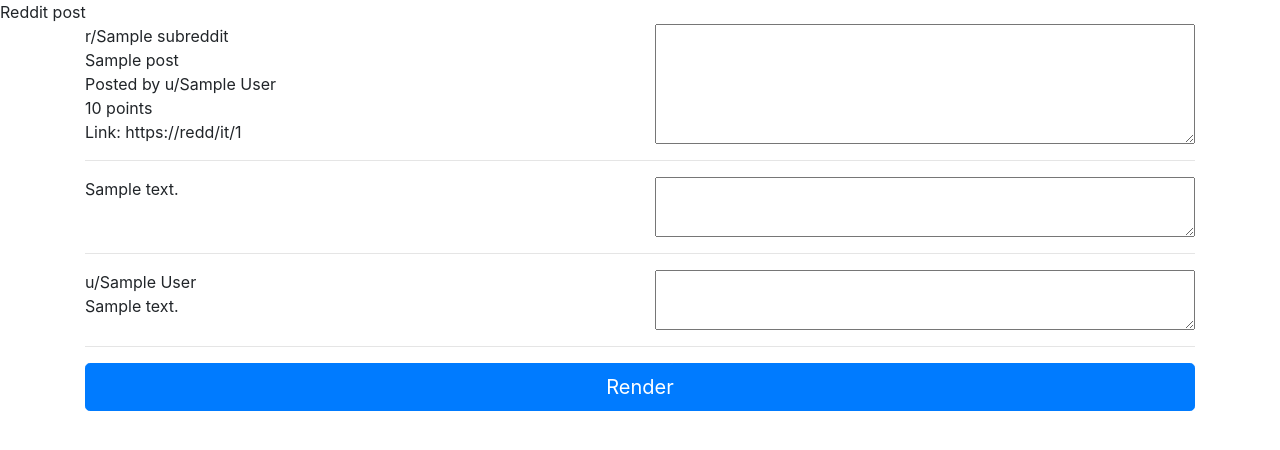
After one commit to Huy-Ngo/reddit-transtool, a Flask app: template crawler/templates/app/translate.html in a window 1280 px wide. The commit adds this page. Shown: the top 450 px of the page. Run offline with Flask 2, Linux system fonts and the light colour scheme; the template is opened without the code that fills it: most values are stand-ins (such as "Sample title", 1, 10 or a date in 2020); parts of the project's set-up code (start-up, migrations or seed data) failed here and were passed over; some libraries are stand-ins or nearby versions.

Commit message:
Resolve #1, create fields for translation, add bootstrap for more decent look

```diff
--- a/crawler/crawler_app.py
+++ b/crawler/crawler_app.py
@@ -18,4 +18,4 @@ def index():
 @bp.route('/<post_id>')
 def result(post_id):
     post = crawl(post_id)
-    return render_template('app/result.html', post=post)
+    return render_template('app/translate.html', post=post)
--- /dev/null
+++ b/crawler/templates/app/translate.html
@@ -0,0 +1,60 @@
+{% extends 'base.html' %}
+
+{% block header %}
+    Reddit post
+{% endblock %}
+
+{% block content %}
+    <div class="container">
+        <form>
+            <div id="meta" class="row">
+                <div class="col">
+                    r/{{ post['subreddit'] }} <br>
+                    {{ post['title'] }} <br>
+                    Posted by u/{{ post['author'] }} <br>
+                    {{ post['points'] }} points <br>
+                    Link: https://redd/it/{{ post.id }}
+                </div>
+                <div class="col">
+                    <textarea id="meta-trans" style="width: 100%;height: 100%"></textarea>
+                </div>
+            </div>
+            <hr>
+            <div id="text" class="row">
+                <div class="col">
+                    {{ post['text'] | safe }}
+                </div>
+                <div class="col">
+                    <textarea id="meta-trans" style="width: 100%;height: 100%"></textarea>
+                </div>
+            </div>
+            <hr>
+            <div id="comments">
+                {% for comment in post['comments'] recursive %}
+                    <div class="row">
+                        <div class="comment col">
+                            {{ loop.depth0 * '>' }} u/{{ comment['author'] }} <br>
+                            {{ comment['text'] | safe }} <br>
+                        </div>
+                        <div class="col">
+                            <textarea id="meta-trans" style="width: 100%;height: 100%"></textarea>
+                        </div>
+                    </div>
+                    {% if comment.replies %}
+                        <div class="reply">
+                            {{ loop(comment.replies) }}
+                        </div>
+                    {% endif %}
+
+                    {% if loop.depth == 1 %}
+                        <hr>
+                    {% endif %}
+                {% endfor %}
+            </div>
+            <button type="submit" class="btn btn-primary btn-block btn-lg" formmethod="post">
+                Render
+            </button>
+        </form>
+    </div>
+
+{% endblock %}
--- a/crawler/templates/base.html
+++ b/crawler/templates/base.html
@@ -3,13 +3,19 @@
 <head>
     <meta charset="UTF-8">
     <title>Reddit trans-tool</title>
+    <!--
     <link rel="stylesheet" href="{{ url_for('static', filename='style.css') }}">
+    -->
     <link rel="apple-touch-icon" sizes="180x180" href="{{ url_for('static', filename='apple-touch-icon.png') }}">
     <link rel="icon" type="image/png" sizes="32x32" href="{{ url_for('static', filename='favicon-32x32.png') }}">
     <link rel="icon" type="image/png" sizes="16x16" href="{{ url_for('static', filename='favicon-16x16.png') }}">
     <link rel="android-chrome" type="image/png" sizes="192x192" href="{{ url_for('static', filename='android-chrome-192x192.png') }}">
     <link rel="android-chrome" type="image/png" sizes="512x512" href="{{ url_for('static', filename='android-chrome-512x512.png') }}">
     <link rel="manifest" href="{{ url_for('static', filename='site.webmanifest') }}">
+    <link rel="stylesheet" href="https://stackpath.bootstrapcdn.com/bootstrap/4.4.1/css/bootstrap.min.css" integrity="sha384-Vkoo8x4CGsO3+Hhxv8T/Q5PaXtkKtu6ug5TOeNV6gBiFeWPGFN9MuhOf23Q9Ifjh" crossorigin="anonymous">
+    <script src="https://code.jquery.com/jquery-3.4.1.slim.min.js" integrity="sha384-J6qa4849blE2+poT4WnyKhv5vZF5SrPo0iEjwBvKU7imGFAV0wwj1yYfoRSJoZ+n" crossorigin="anonymous"></script>
+    <script src="https://cdn.jsdelivr.net/npm/popper.js@1.16.0/dist/umd/popper.min.js" integrity="sha384-Q6E9RHvbIyZFJoft+2mJbHaEWldlvI9IOYy5n3zV9zzTtmI3UksdQRVvoxMfooAo" crossorigin="anonymous"></script>
+    <script src="https://stackpath.bootstrapcdn.com/bootstrap/4.4.1/js/bootstrap.min.js" integrity="sha384-wfSDF2E50Y2D1uUdj0O3uMBJnjuUD4Ih7YwaYd1iqfktj0Uod8GCExl3Og8ifwB6" crossorigin="anonymous"></script>
 </head>
 <body>
 <section class="content">
```
Also changed, not shown: crawler/api.py (+4 -4 lines), crawler/static/style.css (+4 -26 lines), crawler/templates/app/result.html (deleted, +0 -30 lines).
